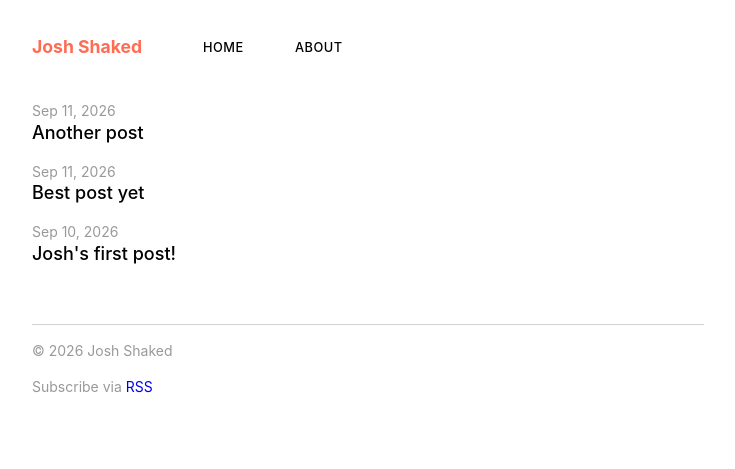
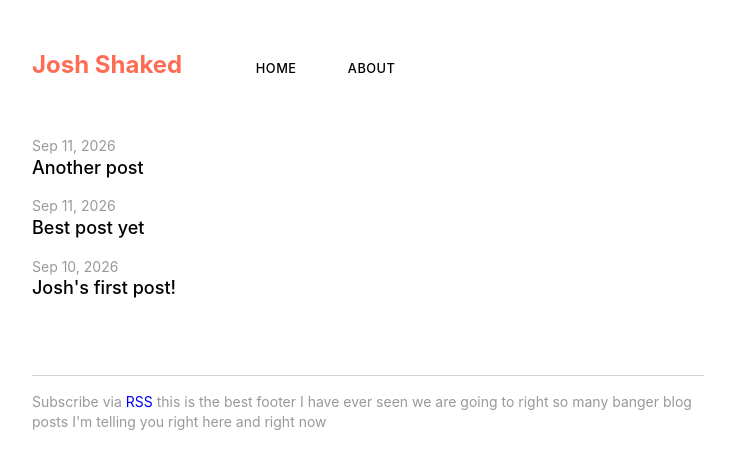
Before and after one commit to jshaked/jshaked.github.io, a Jekyll site: the page built from index.markdown, in a window 1280 px wide. Shown: the top 469 px of the page, without its empty margins (272-1007 px from the left). Built offline with Jekyll 4.4.1, drawn with Linux system fonts in a browser that asks for light colours.

Commit message:
increase site title and increase footer padding

```diff
--- a/_layouts/base.html
+++ b/_layouts/base.html
@@ -26,8 +26,7 @@
     {{ content }}
   </main>
   <footer>
-    <p>&copy; {{ site.time | date: "%Y" }} {{ site.title }}</p>
-    <p>Subscribe via <a href="{{ '/feed.xml' | relative_url }}">RSS</a></p>
+    <p>Subscribe via <a href="{{ '/feed.xml' | relative_url }}">RSS</a> this is the best footer I have ever seen we are going to right so many banger blog posts I'm telling you right here and right now</p>
   </footer>
 </body>
 </html>
--- a/_sass/_main.scss
+++ b/_sass/_main.scss
@@ -15,14 +15,14 @@
   @extend %container--centered;
 
   flex: 1;
-  align-items: center;
+  align-items: baseline;
   flex-direction: row;
   display: flex;
 }
 
 .navbar__brand {
   font-weight: bold;
-  font-size: 1.1em;
+  font-size: 1.5em;
   padding: $navbar-item-padding $navbar-item-padding $navbar-item-padding 0;
 }
 
@@ -106,6 +106,7 @@ hr {
 
 footer {
   @extend %container--centered;
+  margin-top: $spacing-unit;
   border-top: 1px solid var(--hr-color);
   padding-top: $spacing-unit;
   padding-bottom: 6vh;
```
